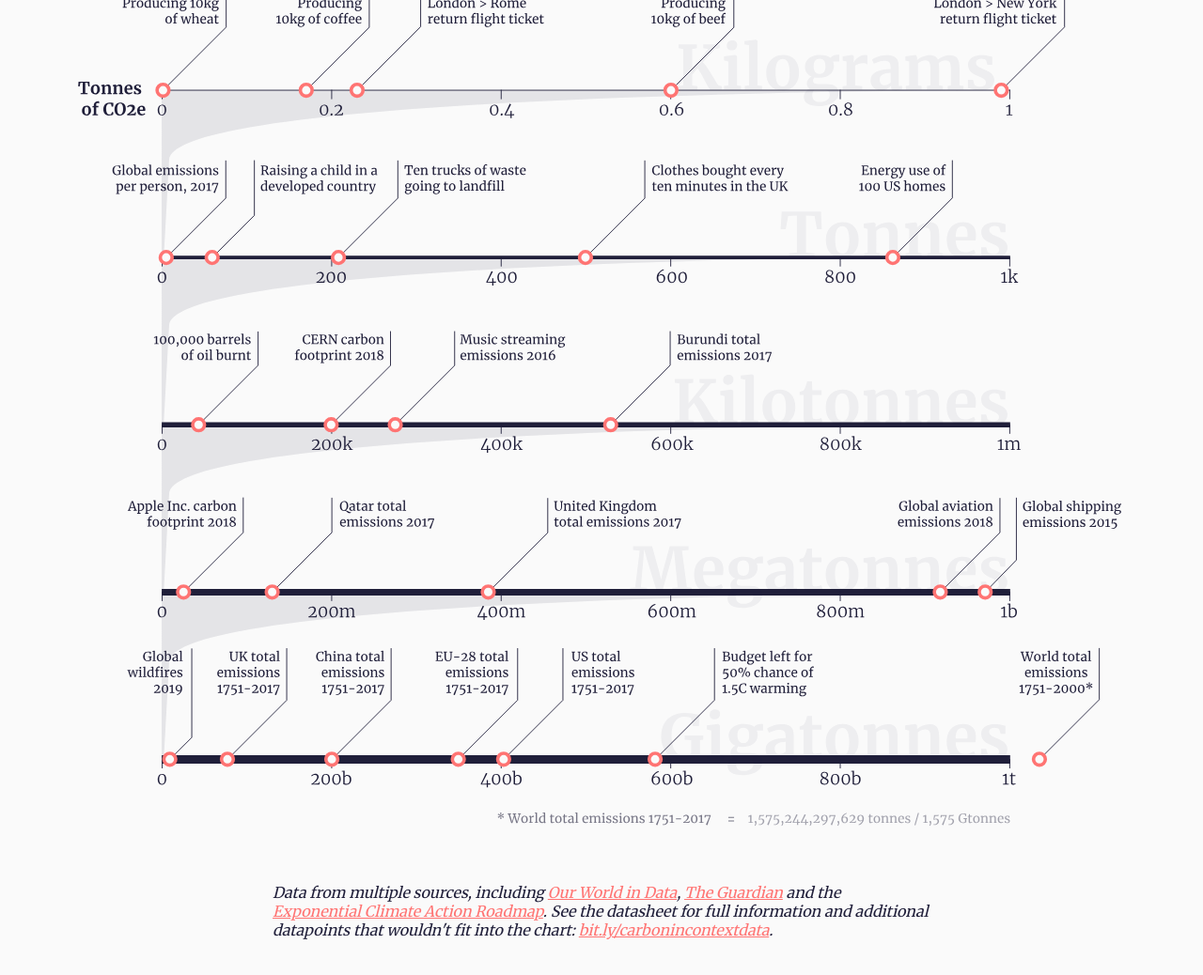
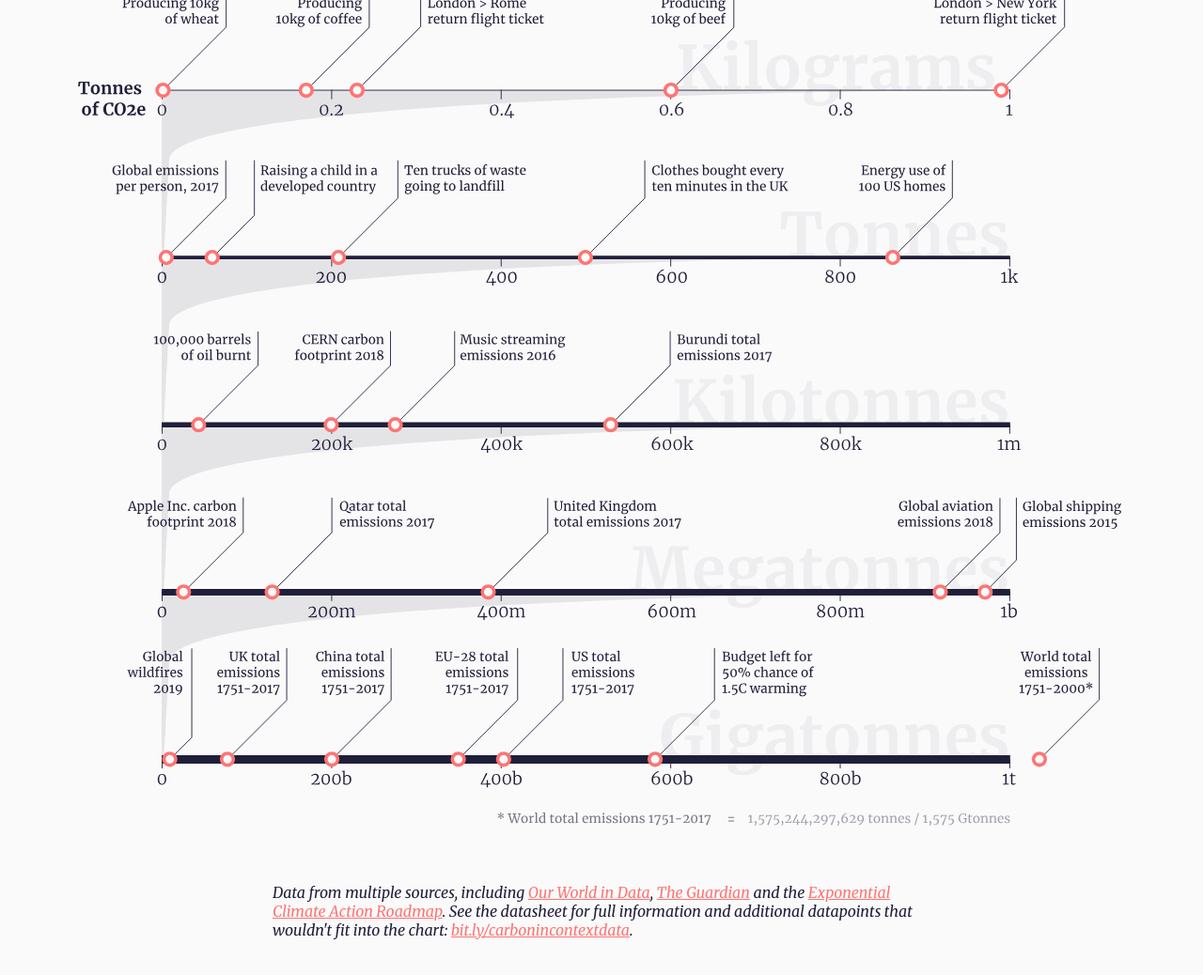
Before and after one commit to duncangeere/carbonincontext, a plain HTML site: page index.html in a window 1280 px wide. Shown: the part 740-1778 px from the top of the page at 94% size. Drawn offline with nearby package versions, Linux system fonts and the light colour scheme.

Commit message:
Fixing font (again)

```diff
--- a/index.html
+++ b/index.html
@@ -6,7 +6,7 @@
 	<title>Carbon in Context</title>
 	<script src="https://d3js.org/d3.v5.js"></script>
 	<link rel="stylesheet" href="style.css">
-	<link href="https://fonts.googleapis.com/css?family=Merriweather&display=swap" rel="stylesheet">
+	<link href="https://fonts.googleapis.com/css2?family=Merriweather:ital@0;1&display=swap" rel="stylesheet">
 
 	<meta property="og:title" content="Carbon in Context" />
     <meta property="og:description" content="How much CO2 is emitted by producing wheat versus beef burgers, or by taking a transatlantic flight, or by different countries each year, or by the global shipping industry?" />
```
